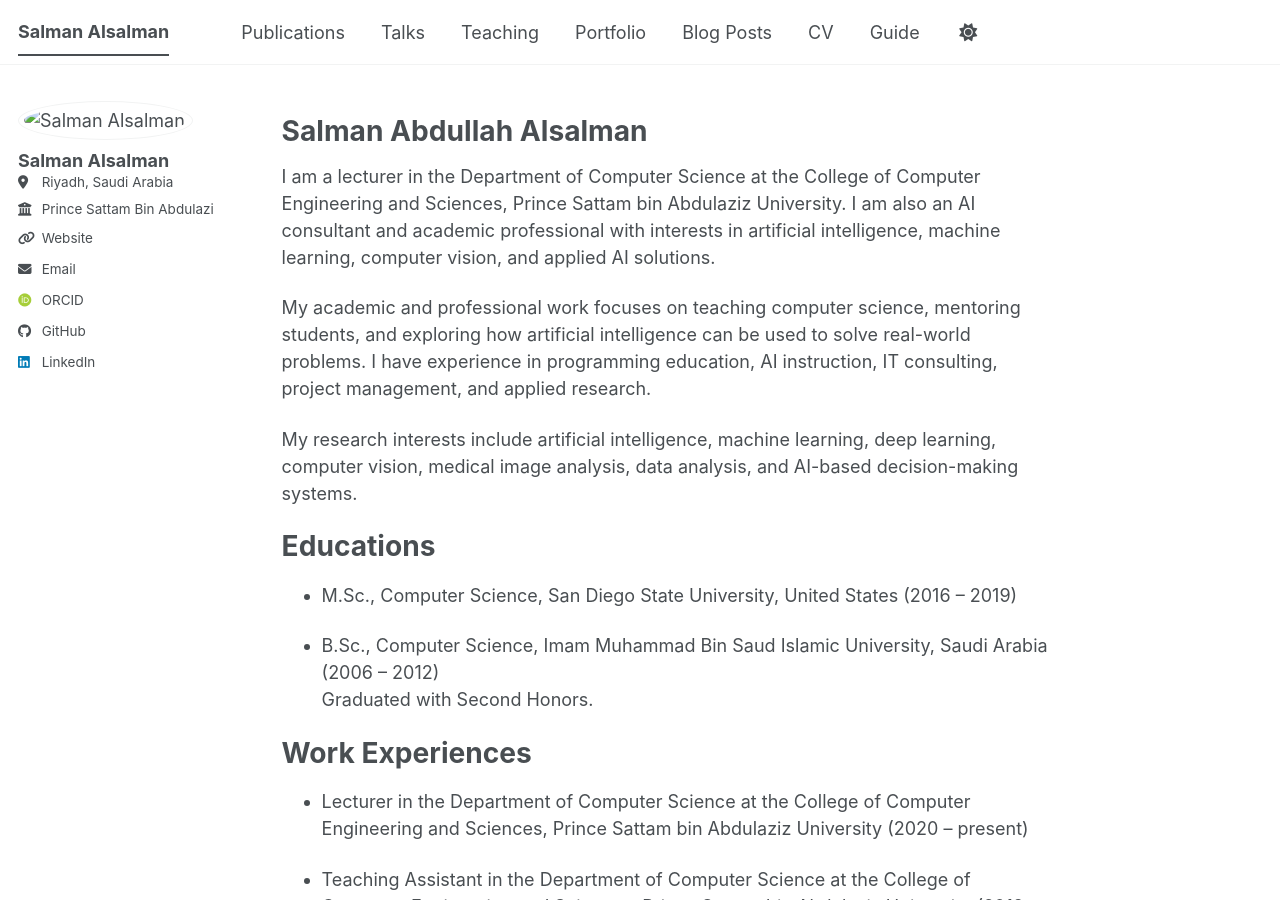
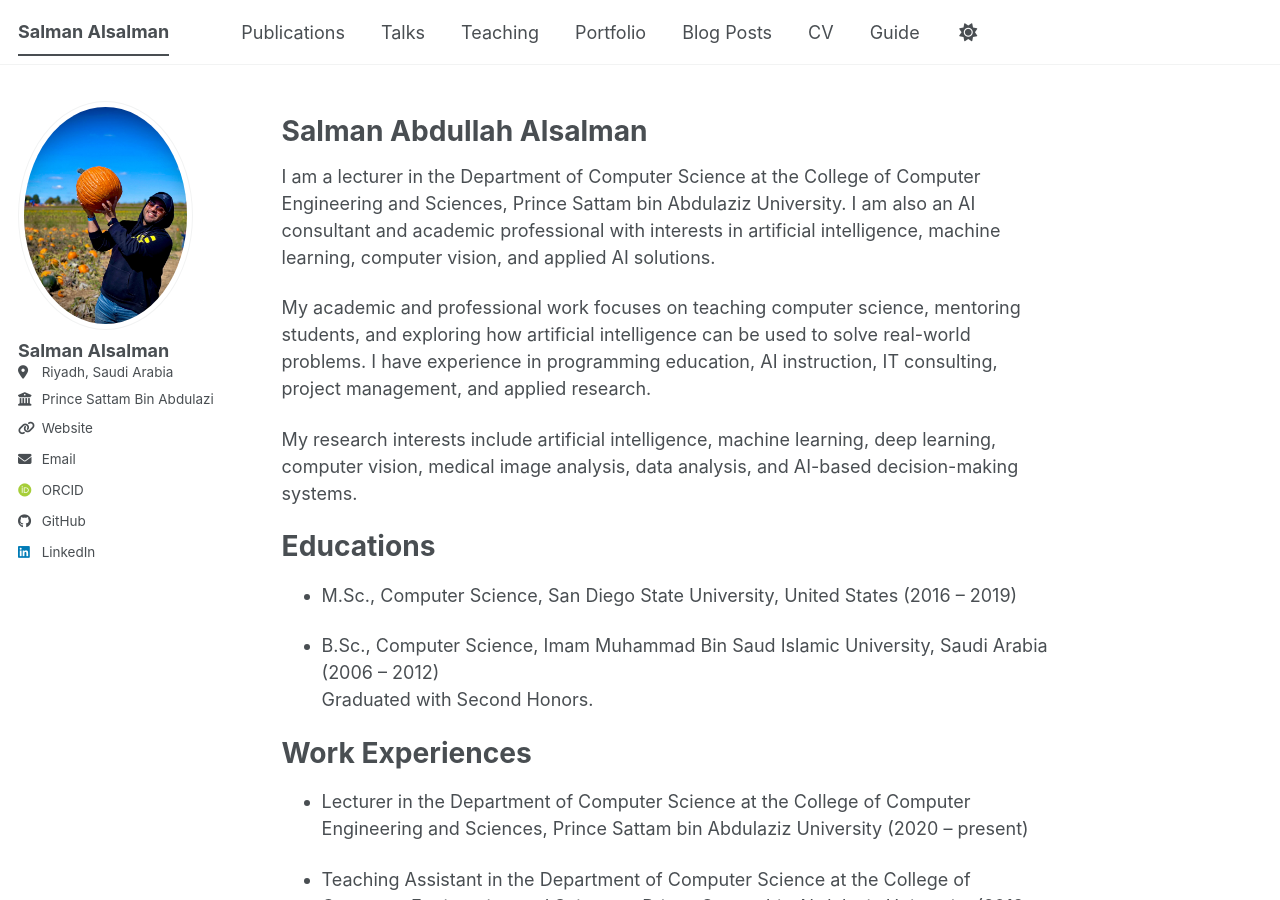
Before and after one commit to x1xSAS/x1xSAS.github.io, a Jekyll site: the page built from _pages/about.md, in a window 1280 px wide and 900 px high. Built offline with Jekyll 4.4.1, drawn with Linux system fonts in a browser that asks for light colours; some web fonts are replaced; a script bundle is joined from its source files by our own code; library files that are not in the unit come from our copies.

Commit message:
Update _config.yml

```diff
--- a/_config.yml
+++ b/_config.yml
@@ -23,7 +23,7 @@ repository               : "x1xSAS/x1xSAS.github.io"
 #               Additional customization can be done by editing /_includes/author-profile.html
 author:
   # Biographic information
-  avatar           : "images/salman-profile-image.jpeg"
+  avatar           : "salman-profile-image.jpeg"
   name             : "Salman Alsalman"
   pronouns         : # example: "she/her"
   bio              : # "Short biography for the left-hand sidebar"
```
